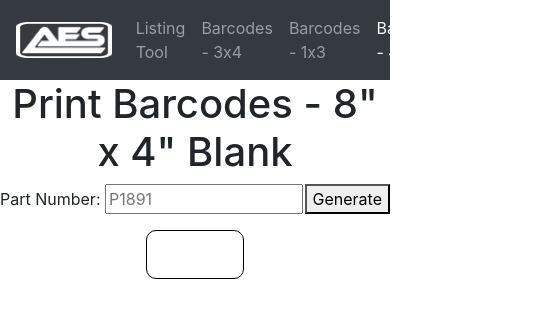
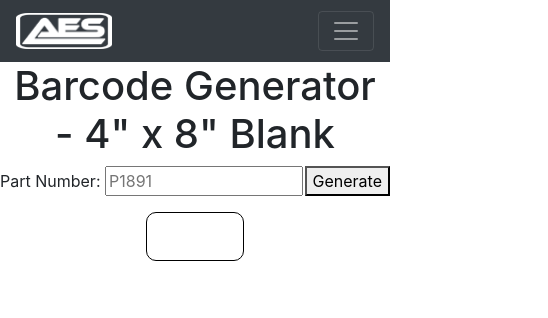
Before and after one commit to aes-tools/aes-tools.github.io, a plain HTML site: page barcode-4x8.html in a window 390 px wide. Shown: the whole page, 548 px wide, since content can reach past the window. Drawn offline with Linux system fonts and the light colour scheme.

Commit message:
Navbar, H1
Added collapse to navbars, changed H1 text on some pages.

```diff
--- a/barcode-4x8.html
+++ b/barcode-4x8.html
@@ -12,10 +12,14 @@
 </head>
 
 <body>
-    <nav class="navbar navbar-expand sticky-top navbar-dark bg-dark">
+    <nav class="navbar navbar-expand-lg sticky-top navbar-dark bg-dark">
         <a class="navbar-brand" href="#"><img src="./images/logo.png" height="36"></a>
+        <button class="navbar-toggler" type="button" data-toggle="collapse" data-target="#navbarText"
+            aria-controls="navbarText" aria-expanded="false" aria-label="Toggle navigation">
+            <span class="navbar-toggler-icon"></span>
+        </button>
         <div class="collapse navbar-collapse" id="navbarText">
-            <ul class="navbar-nav mr-auto">
+            <ul class="navbar-nav mr-auto mt-2 mt-lg-0">
                 <li class="nav-item">
                     <a class="nav-link" href="index.html">Listing Tool</a>
                 </li>
@@ -35,7 +39,7 @@
         </div>
     </nav>
 
-    <h1>Print Barcodes - 8" x 4" Blank</h1>
+    <h1>Barcode Generator - 4" x 8" Blank</h1>
     <div id="barcodeInput">
         <form id="inputForm" action="#" onSubmit="return false;">
             Part Number: <input type="text" id="partNoInput" name="xinput" placeholder="P1891" onchange="myFunction()"
```
Also changed, not shown: barcode-1x3.html (+6 -3 lines), barcode-3x4.html (+7 -4 lines), g-code-gen.html (+6 -2 lines), index.html (+6 -2 lines).
